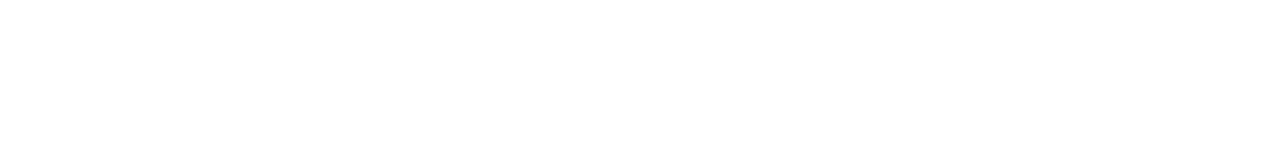
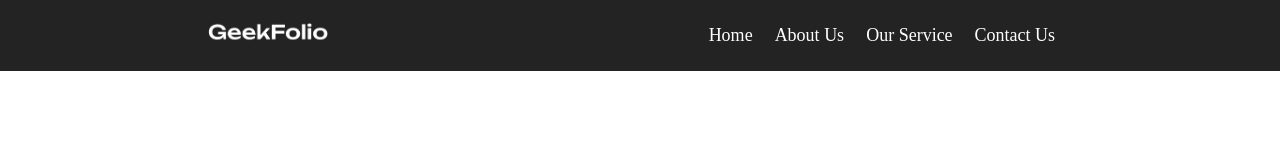
Before and after one commit to arifu00/practice-repo--geekfoilo-, a plain HTML site: page index.html in a window 1280 px wide. Drawn offline with Linux system fonts and the light colour scheme.

Commit message:
Added Header Design

```diff
--- a/index.html
+++ b/index.html
@@ -4,11 +4,24 @@
     <meta charset="UTF-8">
     <meta name="viewport" content="width=device-width, initial-scale=1.0">
     <title>Geek-Foilo</title>
+    <link rel="stylesheet" href="style.css">
 </head>
 <body>
+    <!-- Header Design start -->
     <header>
-
+        <div class="header-content">
+            <div class="logo">
+                <img class="l-img" src="logo/logo-light.png" alt="">
+            </div>
+            <div class="menus">
+                <li class="item">Home</li>
+                <li class="item">About Us</li>
+                <li class="item">Our Service</li>
+                <li class="item">Contact Us</li>
+            </div>
+        </div>
     </header>
+    <!-- Header Design End -->
     <main>
 
     </main>
--- a/style.css
+++ b/style.css
@@ -0,0 +1,25 @@
+*{
+    padding: 0;
+    margin: 0;
+}
+.header-content{
+    background-color: rgb(35, 35, 35);
+    color: white;
+    display: flex;
+    list-style: none;
+    justify-content: space-around;
+    align-items: center;
+    padding: 20px;
+}
+.l-img{
+    width: 120px;
+}
+.menus{
+    display: flex;
+}
+.item{
+    margin-right: 12px;
+    font-size: 18px;
+    padding: 5px;
+    font-family: 'Times New Roman', Times, serif;
+}
```
